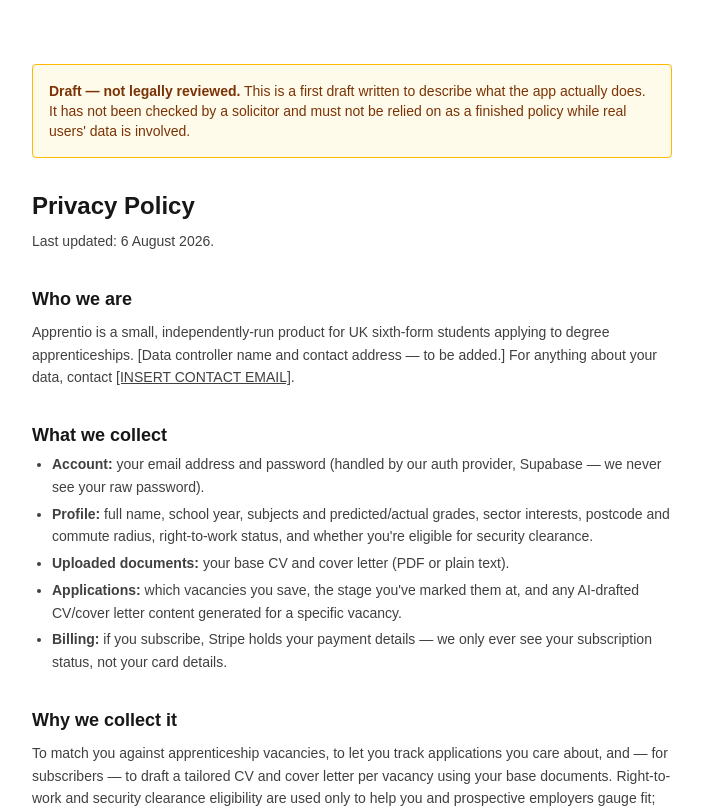
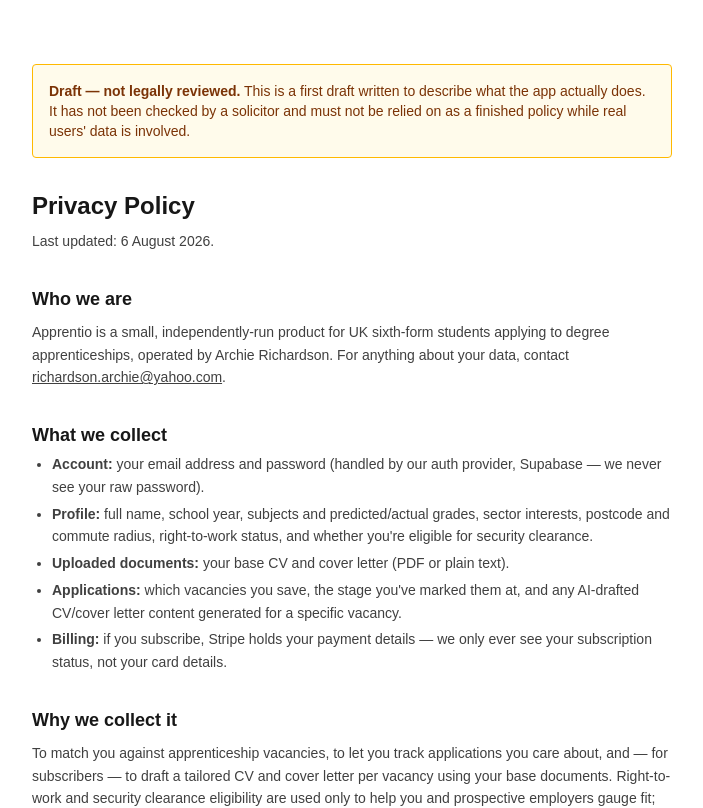
Before and after one commit to mw7gfw2rfg-ops/Apprentio, a Next.js app: page /privacy in a window 1280 px wide. Shown: the top 808 px of the page, without its empty margins (288-991 px from the left). Built offline with nearby package versions, Linux system fonts and the light colour scheme.

Commit message:
Fill in real contact email in privacy policy and terms

```diff
--- a/src/app/privacy/page.tsx
+++ b/src/app/privacy/page.tsx
@@ -21,10 +21,10 @@
       <h2 className={h2}>Who we are</h2>
       <p className={p}>
         Apprentio is a small, independently-run product for UK sixth-form students
-        applying to degree apprenticeships. [Data controller name and contact address —
-        to be added.] For anything about your data, contact{" "}
-        <a className="underline" href="mailto:privacy@apprentio.example">
-          [INSERT CONTACT EMAIL]
+        applying to degree apprenticeships, operated by Archie Richardson. For anything
+        about your data, contact{" "}
+        <a className="underline" href="mailto:richardson.archie@yahoo.com">
+          richardson.archie@yahoo.com
         </a>
         .
       </p>
--- a/src/app/terms/page.tsx
+++ b/src/app/terms/page.tsx
@@ -105,8 +105,8 @@
 
       <h2 className={h2}>Contact</h2>
       <p className={p}>
-        <a className="underline" href="mailto:hello@apprentio.example">
-          [INSERT CONTACT EMAIL]
+        <a className="underline" href="mailto:richardson.archie@yahoo.com">
+          richardson.archie@yahoo.com
         </a>
       </p>
     </main>
```
